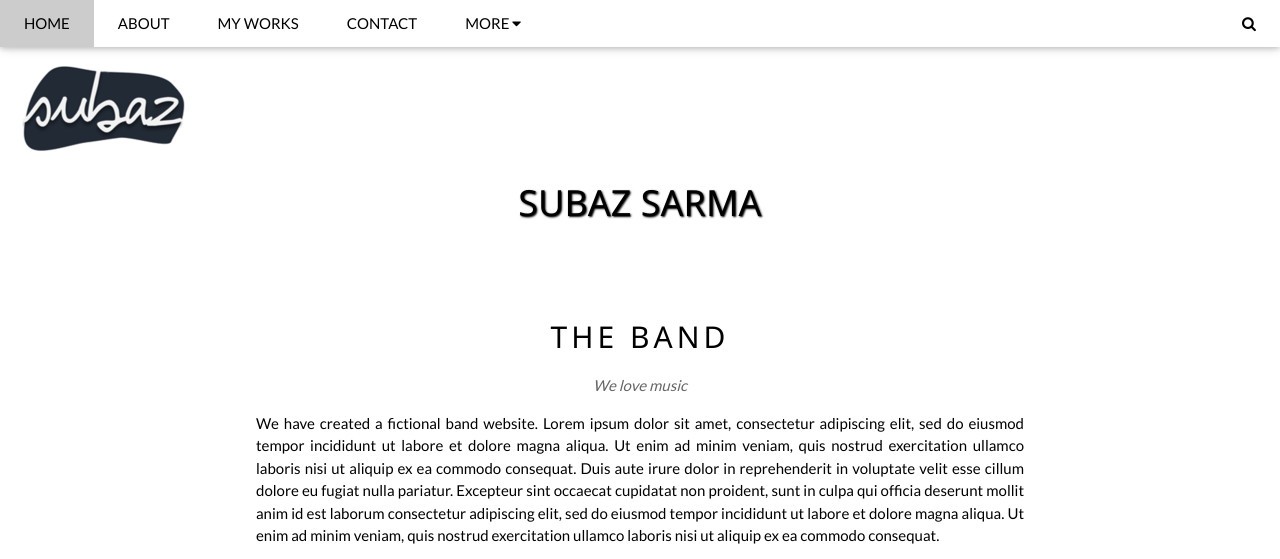
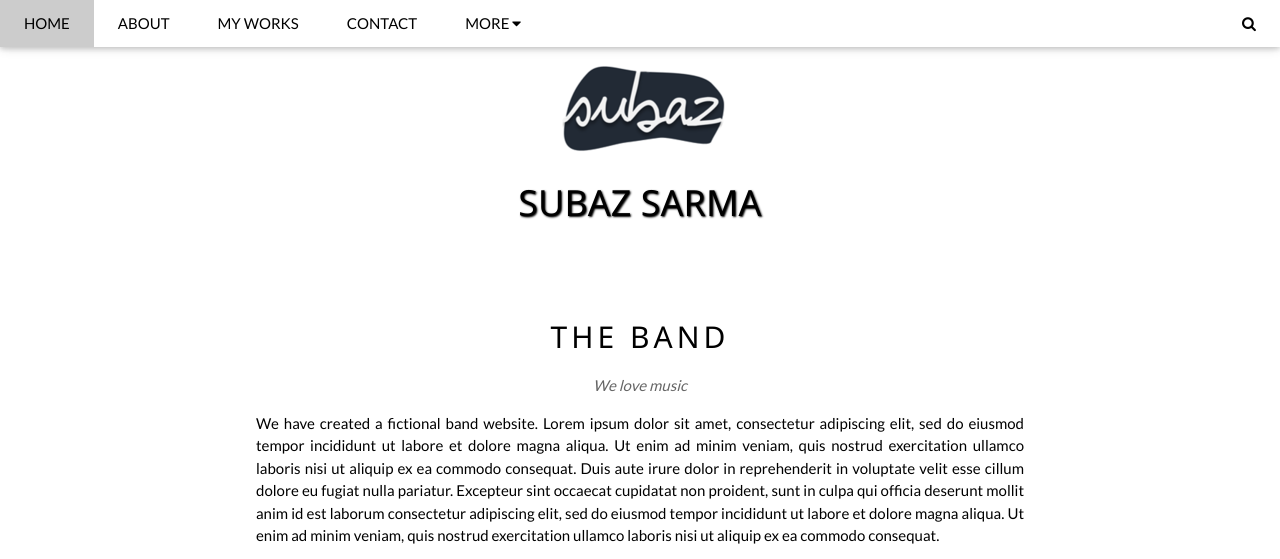
Before and after one commit to SubazSarma/subazsarma.github.io, a plain HTML site: page index.html in a window 1280 px wide. Shown: the top 559 px of the page. Drawn offline with nearby package versions, Linux system fonts and the light colour scheme.

Commit message:
Update index.html

```diff
--- a/index.html
+++ b/index.html
@@ -50,8 +50,10 @@ h1 {
 <div class="w3-content" style="max-width:2000px;margin-top:46px">
 
   <!-- heading with my logo and name -->
- <img src="logo (2).png">
- <h1 align="center"> SUBAZ SARMA </h1>
+<div align="center">
+   <img src="logo (2).png" align="center">
+   <h1 align="center"> SUBAZ SARMA </h1>
+</div>
 
   <!-- The Band Section -->
   <div class="w3-container w3-content w3-center w3-padding-64" style="max-width:800px" id="band">
```
